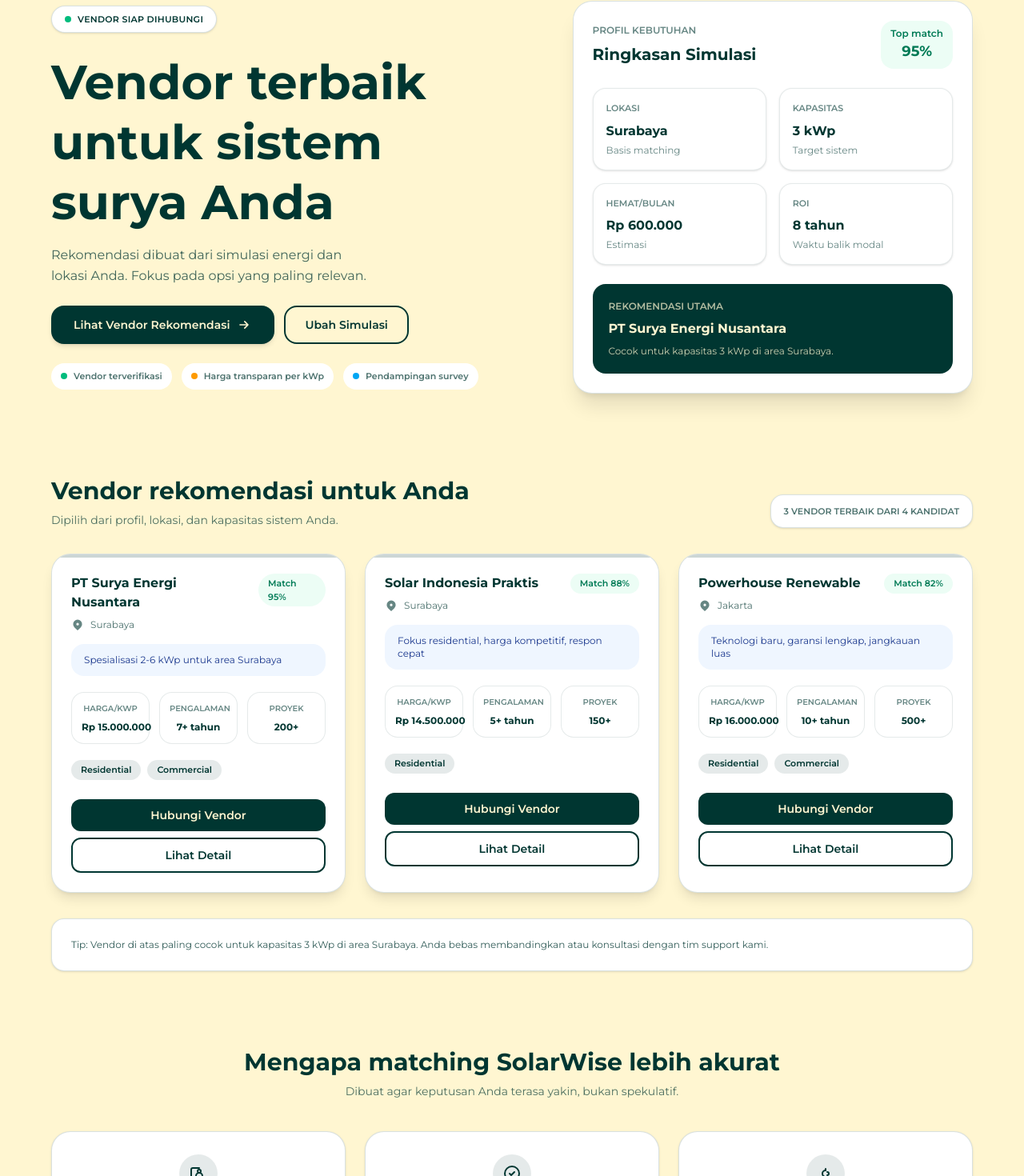
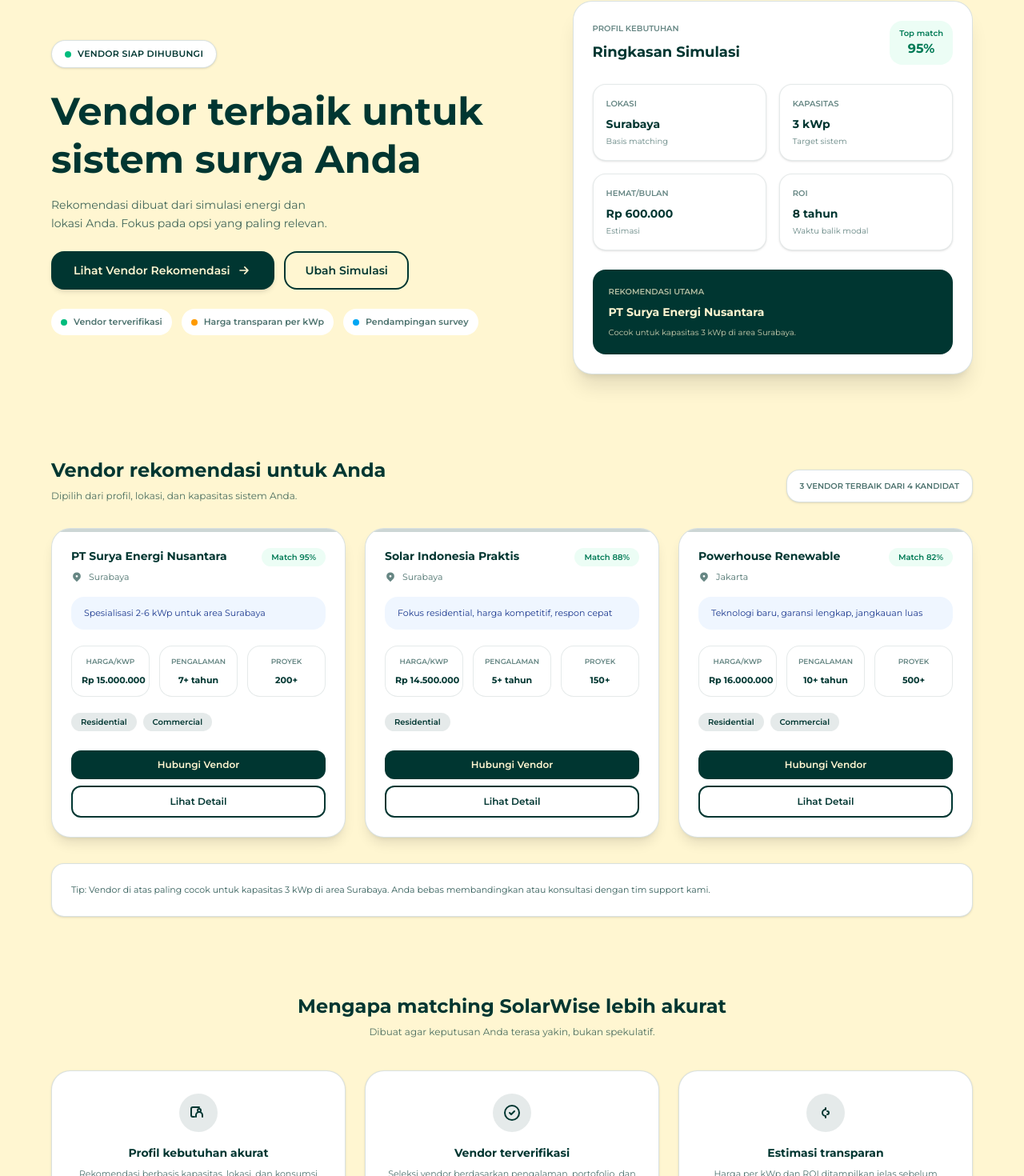
Before and after one commit to Anargyass/solarwise-fe, a Next.js app: page /vendor in a window 1280 px wide. Shown: the part 171-1641 px from the top of the page at 80% size. Built offline with nearby package versions, Linux system fonts and the light colour scheme.

Commit message:
fixed typography

```diff
--- a/app/vendor/page.tsx
+++ b/app/vendor/page.tsx
@@ -176,10 +176,10 @@ function VendorContent() {
             </div>
 
             <div className="space-y-4">
-              <h1 className="text-balance text-4xl font-bold leading-tight sm:text-5xl lg:text-6xl">
+              <h1 className="text-balance text-3xl font-bold leading-tight sm:text-4xl lg:text-5xl">
                 Vendor terbaik untuk sistem surya Anda
               </h1>
-              <p className="text-balance text-sm leading-relaxed text-[#003631]/75 sm:text-base">
+              <p className="text-balance text-xs leading-relaxed text-[#003631]/75 sm:text-sm">
                 Rekomendasi dibuat dari simulasi energi dan lokasi Anda. Fokus pada opsi yang paling relevan.
               </p>
             </div>
@@ -222,13 +222,13 @@ function VendorContent() {
             <div className="rounded-3xl border border-[#003631]/15 bg-white p-6 shadow-xl">
               <div className="flex items-center justify-between">
                 <div>
-                  <p className="text-xs font-semibold uppercase text-[#003631]/60">Profil kebutuhan</p>
-                  <h2 className="mt-2 text-xl font-bold">Ringkasan Simulasi</h2>
+                  <p className="text-[10px] font-semibold uppercase text-[#003631]/60">Profil kebutuhan</p>
+                  <h2 className="mt-2 text-lg font-bold">Ringkasan Simulasi</h2>
                 </div>
                 {topMatch && (
                   <div className="rounded-2xl bg-emerald-50 px-3 py-2 text-center">
-                    <p className="text-xs font-semibold text-emerald-700">Top match</p>
-                    <p className="text-lg font-bold text-emerald-700">{topMatch.matchScore}%</p>
+                    <p className="text-[10px] font-semibold text-emerald-700">Top match</p>
+                    <p className="text-base font-bold text-emerald-700">{topMatch.matchScore}%</p>
                   </div>
                 )}
               </div>
@@ -239,19 +239,19 @@ function VendorContent() {
                     key={metric.label}
                     className="rounded-2xl border border-[#003631]/10 bg-white p-4 shadow-sm"
                   >
-                    <p className="text-[11px] font-semibold uppercase text-[#003631]/60">{metric.label}</p>
-                    <p className="mt-2 text-base font-bold text-[#003631]">{metric.value}</p>
-                    <p className="mt-1 text-xs text-[#003631]/60">{metric.note}</p>
+                    <p className="text-[10px] font-semibold uppercase text-[#003631]/60">{metric.label}</p>
+                    <p className="mt-2 text-sm font-bold text-[#003631]">{metric.value}</p>
+                    <p className="mt-1 text-[10px] text-[#003631]/60">{metric.note}</p>
                   </div>
                 ))}
               </div>
 
               <div className="mt-6 rounded-2xl bg-[#003631] p-5 text-[#fff6d1]">
-                <p className="text-xs font-semibold uppercase text-[#fff6d1]/70">Rekomendasi utama</p>
-                <p className="mt-2 text-base font-bold">
+                <p className="text-[10px] font-semibold uppercase text-[#fff6d1]/70">Rekomendasi utama</p>
+                <p className="mt-2 text-sm font-bold">
                   {topMatch ? topMatch.name : "Vendor pilihan SolarWise"}
                 </p>
-                <p className="mt-2 text-xs text-[#fff6d1]/80">
+                <p className="mt-2 text-[10px] text-[#fff6d1]/80">
                   Cocok untuk kapasitas {userData.kapasitas} kWp di area {userData.lokasi}.
                 </p>
               </div>
@@ -264,12 +264,12 @@ function VendorContent() {
         <div className="mx-auto max-w-6xl">
           <div className="flex flex-col gap-4 sm:flex-row sm:items-end sm:justify-between">
             <div>
-              <h2 className="text-2xl font-bold sm:text-3xl">Vendor rekomendasi untuk Anda</h2>
-              <p className="mt-2 text-sm text-[#003631]/70">
+              <h2 className="text-xl font-bold sm:text-2xl">Vendor rekomendasi untuk Anda</h2>
+              <p className="mt-2 text-xs text-[#003631]/70">
                 Dipilih dari profil, lokasi, dan kapasitas sistem Anda.
               </p>
             </div>
-            <div className="rounded-2xl border border-[#003631]/15 bg-white px-4 py-3 text-[11px] font-semibold uppercase text-[#003631]/70 shadow-sm">
+            <div className="rounded-2xl border border-[#003631]/15 bg-white px-4 py-3 text-[10px] font-semibold uppercase text-[#003631]/70 shadow-sm">
               {matchedVendors.length} vendor terbaik dari {MOCK_VENDORS.length} kandidat
             </div>
           </div>
@@ -284,51 +284,51 @@ function VendorContent() {
                 <div className="p-6">
                   <div className="flex items-start justify-between gap-4">
                     <div>
-                      <h3 className="text-base font-bold text-[#003631]">{vendor.name}</h3>
-                      <div className="mt-2 flex items-center gap-2 text-xs text-[#003631]/70">
-                        <svg className="h-4 w-4 text-[#003631]/60" fill="currentColor" viewBox="0 0 20 20">
+                      <h3 className="text-sm font-bold text-[#003631]">{vendor.name}</h3>
+                      <div className="mt-2 flex items-center gap-2 text-[11px] text-[#003631]/70">
+                        <svg className="h-3.5 w-3.5 text-[#003631]/60" fill="currentColor" viewBox="0 0 20 20">
                           <path fillRule="evenodd" d="M5.05 4.05a7 7 0 119.9 9.9L10 18.9l-4.95-4.95a7 7 0 010-9.9zM10 11a2 2 0 100-4 2 2 0 000 4z" clipRule="evenodd" />
                         </svg>
                         {vendor.city}
                       </div>
                     </div>
-                    <div className="rounded-full bg-emerald-50 px-3 py-1 text-[11px] font-semibold text-emerald-700">
+                    <div className="rounded-full bg-emerald-50 px-3 py-1 text-[10px] font-semibold text-emerald-700">
                       Match {vendor.matchScore}%
                     </div>
                   </div>
 
-                  <p className="mt-4 rounded-2xl bg-blue-50 px-4 py-3 text-xs text-blue-900">
+                  <p className="mt-4 rounded-2xl bg-blue-50 px-4 py-3 text-[11px] leading-relaxed text-blue-900">
                     {vendor.matchReason}
                   </p>
 
                   <div className="mt-5 grid grid-cols-3 gap-3 text-center">
                     <div className="rounded-2xl border border-[#003631]/10 bg-white p-3">
-                      <p className="text-[10px] font-semibold uppercase text-[#003631]/60">Harga/kWp</p>
-                      <p className="mt-2 text-xs font-bold text-[#003631]">{formatCurrency(vendor.pricePerKwp)}</p>
+                      <p className="text-[9px] font-semibold uppercase text-[#003631]/60">Harga/kWp</p>
+                      <p className="mt-2 text-[11px] font-bold text-[#003631]">{formatCurrency(vendor.pricePerKwp)}</p>
                     </div>
                     <div className="rounded-2xl border border-[#003631]/10 bg-white p-3">
-                      <p className="text-[10px] font-semibold uppercase text-[#003631]/60">Pengalaman</p>
-                      <p className="mt-2 text-xs font-bold text-[#003631]">{vendor.experience}</p>
+                      <p className="text-[9px] font-semibold uppercase text-[#003631]/60">Pengalaman</p>
+                      <p className="mt-2 text-[11px] font-bold text-[#003631]">{vendor.experience}</p>
                     </div>
                     <div className="rounded-2xl border border-[#003631]/10 bg-white p-3">
-                      <p className="text-[10px] font-semibold uppercase text-[#003631]/60">Proyek</p>
-                      <p className="mt-2 text-xs font-bold text-[#003631]">{vendor.projects}+</p>
+                      <p className="text-[9px] font-semibold uppercase text-[#003631]/60">Proyek</p>
+                      <p className="mt-2 text-[11px] font-bold text-[#003631]">{vendor.projects}+</p>
                     </div>
                   </div>
 
                   <div className="mt-5 flex flex-wrap gap-2">
                     {vendor.projectTypes.map((type) => (
-                      <span key={type} className="rounded-full bg-[#003631]/10 px-3 py-1 text-[11px] font-semibold text-[#003631]">
+                      <span key={type} className="rounded-full bg-[#003631]/10 px-3 py-1 text-[10px] font-semibold text-[#003631]">
                         {type}
                       </span>
                     ))}
                   </div>
 
                   <div className="mt-6 flex flex-col gap-2">
-                    <button className="w-full rounded-xl bg-[#003631] px-4 py-2.5 text-sm font-semibold text-[#fff6d1] transition-all hover:opacity-90">
+                    <button className="w-full rounded-xl bg-[#003631] px-4 py-2.5 text-xs font-semibold text-[#fff6d1] transition-all hover:opacity-90">
                       Hubungi Vendor
                     </button>
-                    <button className="w-full rounded-xl border-2 border-[#003631] px-4 py-2.5 text-sm font-semibold text-[#003631] transition-all hover:bg-[#003631]/5">
+                    <button className="w-full rounded-xl border-2 border-[#003631] px-4 py-2.5 text-xs font-semibold text-[#003631] transition-all hover:bg-[#003631]/5">
                       Lihat Detail
                     </button>
                   </div>
@@ -337,7 +337,7 @@ function VendorContent() {
             ))}
           </div>
 
-          <div className="mt-8 rounded-2xl border border-[#003631]/15 bg-white p-6 text-xs text-[#003631]/80 shadow-sm">
+          <div className="mt-8 rounded-2xl border border-[#003631]/15 bg-white p-6 text-[11px] text-[#003631]/80 shadow-sm">
             Tip: Vendor di atas paling cocok untuk kapasitas {userData.kapasitas} kWp di area {userData.lokasi}. Anda bebas membandingkan atau konsultasi dengan tim support kami.
           </div>
         </div>
@@ -346,8 +346,8 @@ function VendorContent() {
       <section className="px-4 py-12 sm:px-8 lg:px-16">
         <div className="mx-auto max-w-6xl">
           <div className="mb-10 text-center">
-            <h2 className="text-2xl font-bold sm:text-3xl">Mengapa matching SolarWise lebih akurat</h2>
-            <p className="mt-2 text-sm text-[#003631]/70">Dibuat agar keputusan Anda terasa yakin, bukan spekulatif.</p>
+            <h2 className="text-xl font-bold sm:text-2xl">Mengapa matching SolarWise lebih akurat</h2>
+            <p className="mt-2 text-xs text-[#003631]/70">Dibuat agar keputusan Anda terasa yakin, bukan spekulatif.</p>
           </div>
 
           <div className="grid gap-6 sm:grid-cols-3">
@@ -356,8 +356,8 @@ function VendorContent() {
                 <div className="mb-4 inline-flex h-12 w-12 items-center justify-center rounded-full bg-[#003631]/10">
                   {pillar.icon}
                 </div>
-                <h3 className="text-base font-bold text-[#003631]">{pillar.title}</h3>
-                <p className="mt-2 text-xs text-[#003631]/70">{pillar.description}</p>
+                <h3 className="text-sm font-bold text-[#003631]">{pillar.title}</h3>
+                <p className="mt-2 text-[11px] text-[#003631]/70">{pillar.description}</p>
               </div>
             ))}
           </div>
@@ -367,8 +367,8 @@ function VendorContent() {
       <section className="px-4 py-12 sm:px-8 lg:px-16">
         <div className="mx-auto max-w-6xl">
           <div className="mb-10 text-center">
-            <h2 className="text-2xl font-bold sm:text-3xl">Langkah selanjutnya</h2>
-            <p className="mt-2 text-sm text-[#003631]/70">Dari analisis hingga pemasangan panel surya.</p>
+            <h2 className="text-xl font-bold sm:text-2xl">Langkah selanjutnya</h2>
+            <p className="mt-2 text-xs text-[#003631]/70">Dari analisis hingga pemasangan panel surya.</p>
           </div>
 
           <div className="grid gap-4 md:grid-cols-4">
@@ -387,8 +387,8 @@ function VendorContent() {
                     item.step
                   )}
                 </div>
-                <h3 className="mt-3 text-sm font-bold text-[#003631]">{item.title}</h3>
-                <p className="mt-2 text-[11px] text-[#003631]/60">{item.desc}</p>
+                <h3 className="mt-3 text-xs font-bold text-[#003631]">{item.title}</h3>
+                <p className="mt-2 text-[10px] text-[#003631]/60">{item.desc}</p>
               </div>
             ))}
           </div>
```
